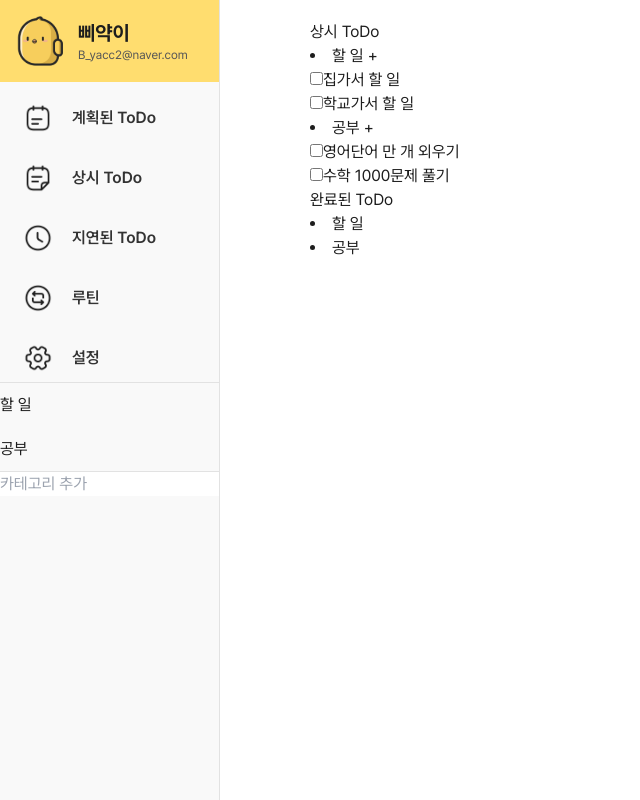
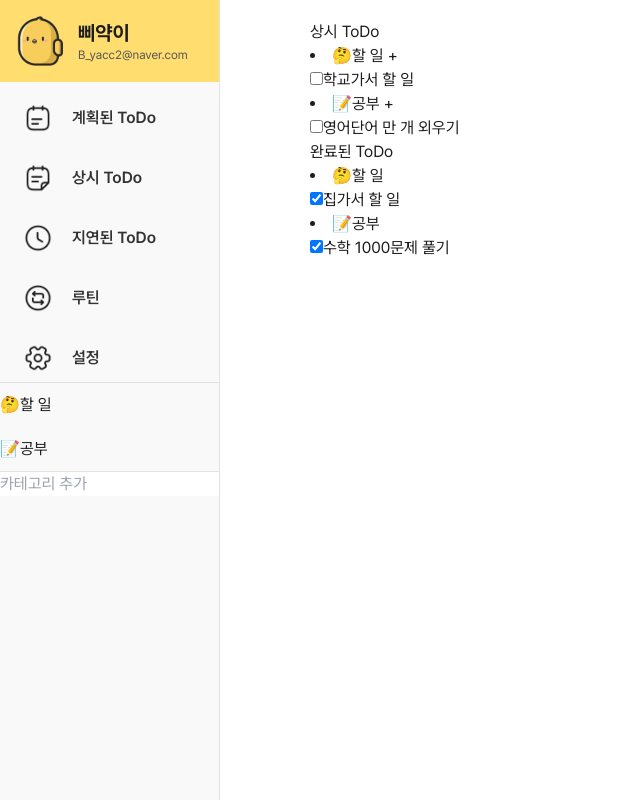
Before and after one commit to bottle-ari/peep_todo_react, a Next.js app: page /constant_todo in a window 1280 px wide. Shown: the whole page, without its empty margins (0-640 px from the left). Built offline with nearby package versions, Linux system fonts and the light colour scheme.

Commit message:
[FEAT] Category and Todo data classes defined

```diff
--- a/src/components/sidebar_layout.jsx
+++ b/src/components/sidebar_layout.jsx
@@ -1,26 +1,37 @@
 import { useState } from "react";
-import { useListContext } from "../context/list_context";
 import ProfileField from "./sidebar/profile_item";
 import MenuField from "./sidebar/menu_item";
+import { useCategoryContext } from "@/context/category_context";
+import CategoryModel from "@/data/data_classes/CategoryModel";
+import { useConstantTodoContext } from "@/context/constant_todo_context";
 
 function Sidebar() {
-  const { categoryList, setCategoryList } = useListContext();
-  const { flexibleToDoList, setFlexibleToDoList } = useListContext();
-  const [newCategory, setNewCategory] = useState("");
+  const { categoryList, setCategoryList } = useCategoryContext();
+  const { constantTodoList, setConstantTodoList } = useConstantTodoContext();
+  const [newCategoryName, setNewCategoryName] = useState("");
 
   const handleAddCategory = () => {
-    if (newCategory.trim() !== "") {
+    if (newCategoryName.trim() !== "") {
+      const newCategory = new CategoryModel({
+        id: categoryList.length + 1,
+        name: newCategoryName,
+        color: "#FFDD6F",
+        emoji: "✔️",
+        order: categoryList.length + 1,
+      });
+      // category_context 에 new Category 추가
       setCategoryList([...categoryList, newCategory]);
-      setFlexibleToDoList([
-        ...flexibleToDoList,
-        { name: newCategory, toDoList: [] },
+      // constant_todo_context 에 new Category 추가
+      setConstantTodoList([
+        ...constantTodoList,
+        { category: newCategory, todoList: [] },
       ]);
-      setNewCategory("");
+      setNewCategoryName("");
     }
   };
 
   const handleInputChange = (event) => {
-    setNewCategory(event.target.value);
+    setNewCategoryName(event.target.value);
   };
 
   const handleInputKeyPress = (event) => {
@@ -77,7 +88,7 @@ function Sidebar() {
         <hr style={{ borderTop: "1px solid #E2E2E2" }} />
         <ul>
           {categoryList.map((category, index) => (
-            <li key={index}>{category}</li>
+            <li key={index}>{category.emoji + category.name}</li>
           ))}
         </ul>
         <hr style={{ borderTop: "1px solid #E2E2E2" }} />
@@ -86,7 +97,7 @@ function Sidebar() {
             style={{ width: "219px" }}
             type="text"
             placeholder="카테고리 추가"
-            value={newCategory}
+            value={newCategoryName}
             onChange={handleInputChange}
             onKeyDown={handleInputKeyPress}
           />
--- /dev/null
+++ b/src/context/category_context.js
@@ -0,0 +1,45 @@
+// CategoryContext.js
+import React, { createContext, useContext, useState, useEffect } from "react";
+import categoryDummyData from "../data/dummyData/categoryDummyData.json";
+import CategoryModel from "@/data/data_classes/CategoryModel";
+
+const CategoryContext = createContext();
+
+export const CategoryProvider = ({ children }) => {
+  const [categoryList, setCategoryList] = useState([]);
+
+  // categoryList init from .json
+  useEffect(() => {
+    let initCategoryList = [];
+    const categoriesFromJson = categoryDummyData.categories;
+
+    categoriesFromJson.map((category_data) => {
+      const category = new CategoryModel({
+        id: category_data.id,
+        name: category_data.name,
+        color: category_data.color,
+        emoji: category_data.emoji,
+        order: category_data.order,
+      });
+
+      initCategoryList = [...initCategoryList, category];
+    });
+
+    setCategoryList(initCategoryList);
+  }, []);
+
+  return (
+    <CategoryContext.Provider
+      value={{
+        categoryList,
+        setCategoryList,
+      }}
+    >
+      {children}
+    </CategoryContext.Provider>
+  );
+};
+
+export const useCategoryContext = () => {
+  return useContext(CategoryContext);
+};
--- /dev/null
+++ b/src/context/constant_todo_context.js
@@ -0,0 +1,66 @@
+// constant_todo_context.js
+import React, { createContext, useContext, useState, useEffect } from "react";
+import TodoModel from "@/data/data_classes/TodoModel";
+import constantTodoDummyData from "../data/dummyData/constantTodoDummyData";
+import CategoryModel from "@/data/data_classes/CategoryModel";
+
+const ConstantTodoContext = createContext();
+
+export const ConstantTodoProvider = ({ children }) => {
+  const [constantTodoList, setConstantTodoList] = useState([]);
+
+  // constantTodoList init from .json
+  useEffect(() => {
+    let initConstantTodoList = [];
+    const categoriesFromJson = constantTodoDummyData.content;
+
+    categoriesFromJson.map((category_data) => {
+      let initTodoList = [];
+      category_data.todoList.map((todo) => {
+        initTodoList = [
+          ...initTodoList,
+          new TodoModel({
+            category_id: todo.category_id,
+            reminder_id: todo.reminder_id,
+            name: todo.name,
+            completed_at: todo.completed_at,
+            subtodo_list: todo.subTodoList,
+            priority: todo.priority,
+            memo: todo.memo,
+            order: todo.order,
+          }),
+        ];
+      });
+
+      initConstantTodoList = [
+        ...initConstantTodoList,
+        {
+          category: new CategoryModel({
+            id: category_data.category.id,
+            name: category_data.category.name,
+            emoji: category_data.category.emoji,
+            color: category_data.category.color,
+            order: category_data.category.order,
+          }),
+          todoList: initTodoList,
+        },
+      ];
+    });
+    setConstantTodoList(initConstantTodoList);
+  }, []);
+
+  return (
+    <ConstantTodoContext.Provider
+      value={{
+        constantTodoList,
+        setConstantTodoList,
+      }}
+    >
+      {children}
+    </ConstantTodoContext.Provider>
+  );
+};
+
+export const useConstantTodoContext = () => {
+  return useContext(ConstantTodoContext);
+};
--- a/src/context/list_context.js
+++ b/src/context/list_context.js
@@ -1,7 +1,7 @@
 // ListContext.js
 import React, { createContext, useContext, useState, useEffect } from "react";
-import flexibleDummyData from "../dummyData/flexibleDummyData.json";
-import scheduledDummyData from "../dummyData/scheduledDummyData.json";
+import flexibleDummyData from "../data/dummyData/flexibleDummyData";
+import scheduledDummyData from "../data/dummyData/scheduledDummyData";
 
 const ListContext = createContext();
 
--- /dev/null
+++ b/src/data/data_classes/CategoryModel.js
@@ -0,0 +1,11 @@
+class CategoryModel {
+  constructor({ id, name, color, emoji, order }) {
+    this.id = id;
+    this.name = name;
+    this.color = color;
+    this.emoji = emoji;
+    this.order = order;
+  }
+}
+
+export default CategoryModel;
--- /dev/null
+++ b/src/data/data_classes/TodoModel.js
@@ -0,0 +1,25 @@
+class TodoModel {
+  constructor({
+    category_id,
+    reminder_id,
+    name,
+    completed_at,
+    subtodo_list,
+    date,
+    priority,
+    memo,
+    order,
+  }) {
+    (this.category_id = category_id),
+      (this.reminder_id = reminder_id),
+      (this.name = name),
+      (this.completed_at = completed_at),
+      (this.subtodo_list = subtodo_list),
+      (this.date = date),
+      (this.priority = priority),
+      (this.memo = memo),
+      (this.order = order);
+  }
+}
+
+export default TodoModel;
--- /dev/null
+++ b/src/data/dummyData/categoryDummyData.json
@@ -0,0 +1,18 @@
+{
+  "categories": [
+    {
+      "id": 1,
+      "name": "할 일",
+      "emoji": "🤔",
+      "color": "#BD00FF",
+      "order": 1
+    },
+    {
+      "id": 2,
+      "name": "공부",
+      "emoji": "📝",
+      "color": "#00DB58",
+      "order": 2
+    }
+  ]
+}
--- /dev/null
+++ b/src/data/dummyData/constantTodoDummyData.json
@@ -0,0 +1,66 @@
+{
+  "content": [
+    {
+      "category": {
+        "id": 1,
+        "name": "할 일",
+        "emoji": "🤔",
+        "color": "#BD00FF",
+        "order": 1
+      },
+      "todoList": [
+        {
+          "category_id": 1,
+          "remainder_id": null,
+          "name": "집가서 할 일",
+          "completed_at": 20230823,
+          "subTodoList": "{\"subTodoList\":[{\"subTodoName\":\"화분에 물 주기\",\"check\":false},{\"subTodoName\":\"샤워하기\",\"check\":false},{\"subTodoName\":\"스트레칭하기\",\"check\":false}]}",
+          "priority": 2,
+          "memo": "집가서 하기 귀찮다,,,, 하지만 해야지,,,!",
+          "order": 1
+        },
+        {
+          "category_id": 1,
+          "remainder_id": null,
+          "name": "학교가서 할 일",
+          "completed_at": null,
+          "subTodoList": "{\"subTodoList\":[{\"subTodoName\":\"화분에 물 주기\",\"check\":true},{\"subTodoName\":\"샤워하기\",\"check\":true}]}",
+          "priority": 3,
+          "memo": "집가서 하기 귀찮다,,,, 하지만 해야지,,,!",
+          "order": 2
+        }
+      ]
+    },
+    {
+      "category": {
+        "id": 2,
+        "name": "공부",
+        "emoji": "📝",
+        "color": "#00DB58",
+        "order": 2
+      },
+      "todoList": [
+        {
+          "category_id": 2,
+          "remainder_id": null,
+          "name": "영어단어 만 개 외우기",
+          "completed_at": null,
+          "subTodoList": "",
+          "priority": 0,
+          "memo": "집가서 하기 귀찮다,,,, 하지만 해야지,,,!",
+          "order": 1
+        },
+        {
+          "category_id": 2,
+          "remainder_id": null,
+          "name": "수학 1000문제 풀기",
+          "completed_at": 20230827,
+          "subTodoList": "",
+          "priority": 1,
+          "memo": "",
+          "order": 2
+        }
+      ]
+    }
+  ]
+}
--- a/src/pages/_app.js
+++ b/src/pages/_app.js
@@ -1,3 +1,5 @@
+import { CategoryProvider } from "@/context/category_context";
+import { ConstantTodoProvider } from "@/context/constant_todo_context";
 import { ListProvider } from "@/context/list_context";
 import "@/styles/globals.css";
 import Head from "next/head";
@@ -7,12 +9,16 @@ export default function App({ Component, pageProps }) {
 
   return (
     <ListProvider>
+      <CategoryProvider>
+        <ConstantTodoProvider>
           <Head>
             <link rel="shortcut icon" href="/images/logo.svg" />
           </Head>
           <Layout>
             <Component {...pageProps} />
           </Layout>
+        </ConstantTodoProvider>
+      </CategoryProvider>
     </ListProvider>
   );
 }
--- a/src/pages/constant_todo.jsx
+++ b/src/pages/constant_todo.jsx
@@ -2,12 +2,12 @@
 
 import React, { useContext } from "react";
 import { useState } from "react";
-import flexibleDummyData from "../dummyData/flexibleDummyData.json";
 import MainLayout from "../components/main_layout";
-import { useListContext } from "../context/list_context";
+import { useConstantTodoContext } from "@/context/constant_todo_context";
+import TodoModel from "@/data/data_classes/TodoModel";
 
-const FlexibleToDo = () => {
-  const { flexibleToDoList, setFlexibleToDoList } = useListContext();
+const ConstantTodo = () => {
+  const { constantTodoList, setConstantTodoList } = useConstantTodoContext();
   const [newToDo, setNewToDo] = useState("");
   const [focusedCategoryIndex, setFocusedCategoryIndex] = useState(-1);
 
@@ -23,12 +23,24 @@ const FlexibleToDo = () => {
 
   const handleAddToDo = (categoryIndex) => {
     if (newToDo.trim() !== "") {
-      const updatedFlexibleToDoList = flexibleToDoList;
-      updatedFlexibleToDoList[categoryIndex].toDoList = [
-        ...updatedFlexibleToDoList[categoryIndex].toDoList,
-        { name: newToDo, check: false },
+      const updatedConstantTodoList = constantTodoList;
+      const currentCategory = updatedConstantTodoList[categoryIndex];
+
+      updatedConstantTodoList[categoryIndex].todoList = [
+        ...updatedConstantTodoList[categoryIndex].todoList,
+        new TodoModel({
+          category_id: currentCategory.id,
+          reminder_id: null,
+          name: newToDo,
+          completed_at: null,
+          subtodo_list: [],
+          date: null,
+          priority: 0,
+          memo: "",
+          order: currentCategory.todoList.length,
+        }),
       ];
-      setFlexibleToDoList(updatedFlexibleToDoList);
+      setConstantTodoList(updatedConstantTodoList);
       setNewToDo("");
     }
   };
@@ -43,36 +55,58 @@ const FlexibleToDo = () => {
     }
   };
 
-  const toggleCheck = (categoryIndex, toDoIndex) => {
-    const updatedFlexibleToDoList = [...flexibleToDoList];
-    updatedFlexibleToDoList[categoryIndex].toDoList[toDoIndex].check =
-      !updatedFlexibleToDoList[categoryIndex].toDoList[toDoIndex].check;
-    setFlexibleToDoList(updatedFlexibleToDoList);
+  const toggleCheck = (categoryIndex, todoIndex) => {
+    const updatedConstantTodoList = [...constantTodoList];
+
+    // 완료되지 않은 Todo 일 경우
+    if (
+      updatedConstantTodoList[categoryIndex].todoList[todoIndex]
+        .completed_at === null
+    ) {
+      // 현재 완료된 날짜 가져오기
+      const currentDate = new Date();
+      const year = currentDate.getFullYear();
+      const month = String(currentDate.getMonth() + 1).padStart(2, "0");
+      const day = String(currentDate.getDate()).padStart(2, "0");
+
+      const formattedDate = `${year}${month}${day}`;
+      updatedConstantTodoList[categoryIndex].todoList[todoIndex].completed_at =
+        formattedDate;
+    }
+    // 완료된 Todo 일 경우
+    else {
+      updatedConstantTodoList[categoryIndex].todoList[todoIndex].completed_at =
+        null;
+    }
+
+    setConstantTodoList(updatedConstantTodoList);
   };
 
   return (
     <>
       <div>
         <h1>상시 ToDo</h1>
-        {flexibleToDoList.map((category, categoryIndex) => (
+        {constantTodoList.map((category_data, categoryIndex) => (
           <>
             <li
               key={categoryIndex}
               onClick={() => handleCategoryClick(categoryIndex)}
             >
-              {category.name + " + "}
+              {category_data.category.emoji +
+                category_data.category.name +
+                " + "}
             </li>
             <ul>
-              {category.toDoList.map((toDo, toDoIndex) =>
-                toDo.check === false ? (
-                  <li key={toDoIndex}>
+              {category_data.todoList.map((todo, todoIndex) =>
+                todo.completed_at === null ? (
+                  <li key={todoIndex}>
                     <label>
                       <input
                         type="checkbox"
-                        checked={toDo.check}
-                        onChange={() => toggleCheck(categoryIndex, toDoIndex)}
+                        checked={todo.completed_at !== null}
+                        onChange={() => toggleCheck(categoryIndex, todoIndex)}
                       />
-                      {toDo.name}
+                      {todo.name}
                     </label>
                   </li>
                 ) : null
@@ -94,20 +128,22 @@ const FlexibleToDo = () => {
       </div>
       <div>
         <h1>완료된 ToDo</h1>
-        {flexibleToDoList.map((category, categoryIndex) => (
+        {constantTodoList.map((category_data, categoryIndex) => (
           <>
-            <li key={categoryIndex}>{category.name}</li>
+            <li key={categoryIndex}>
+              {category_data.category.emoji + category_data.category.name}
+            </li>
             <ul>
-              {category.toDoList.map((toDo, toDoIndex) =>
-                toDo.check === true ? (
-                  <li key={toDoIndex}>
+              {category_data.todoList.map((todo, todoIndex) =>
+                todo.completed_at !== null ? (
+                  <li key={todoIndex}>
                     <label>
                       <input
                         type="checkbox"
-                        checked={toDo.check}
-                        onChange={() => toggleCheck(categoryIndex, toDoIndex)}
+                        checked={todo.completed_at !== null}
+                        onChange={() => toggleCheck(categoryIndex, todoIndex)}
                       />
-                      {toDo.name}
+                      {todo.name}
                     </label>
                   </li>
                 ) : null
@@ -120,6 +156,6 @@ const FlexibleToDo = () => {
   );
 };
 
-FlexibleToDo.layout = MainLayout;
+ConstantTodo.layout = MainLayout;
 
-export default FlexibleToDo;
+export default ConstantTodo;
```
Also changed, not shown: src/data/dummyData/flexibleDummyData.json (renamed from src/dummyData/flexibleDummyData.json), src/data/dummyData/scheduledDummyData.json (renamed from src/dummyData/scheduledDummyData.json). Lines whose indentation alone changed are shown as unchanged.
